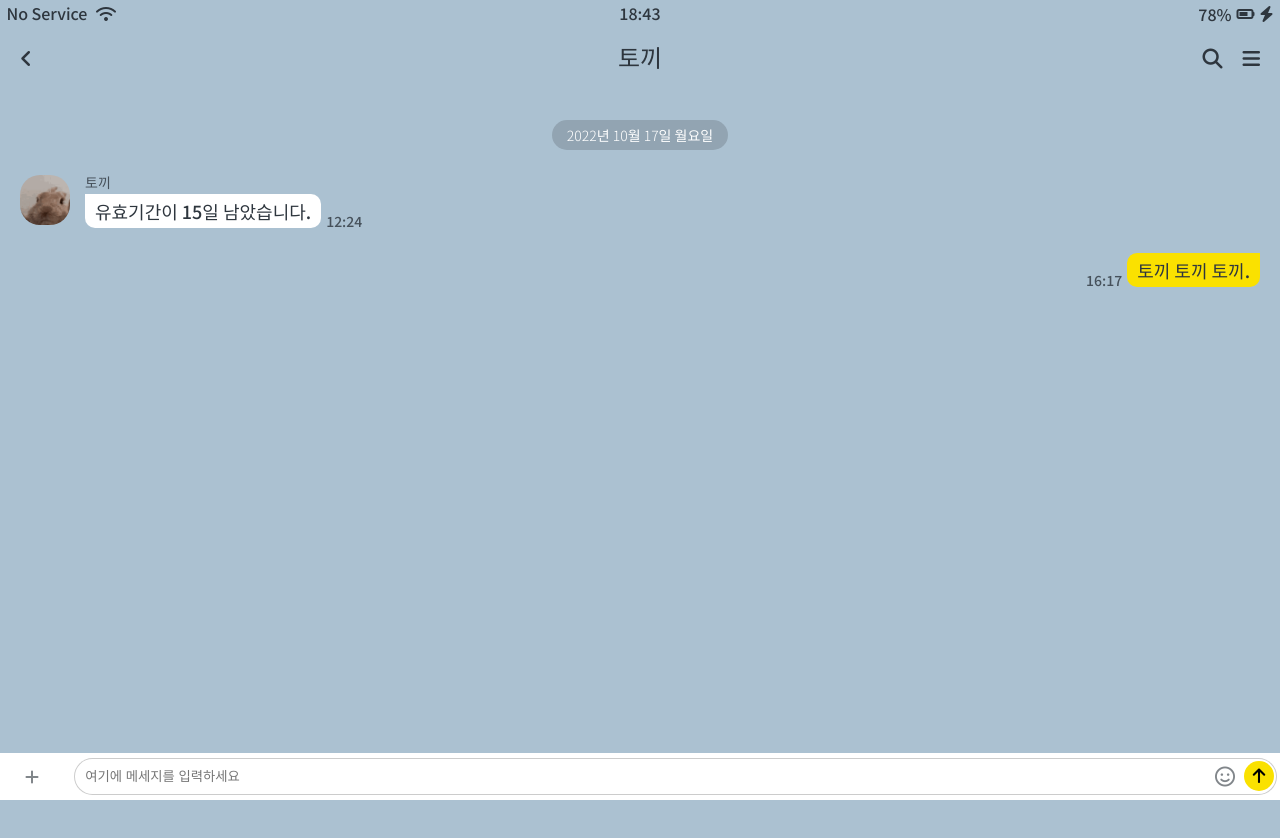
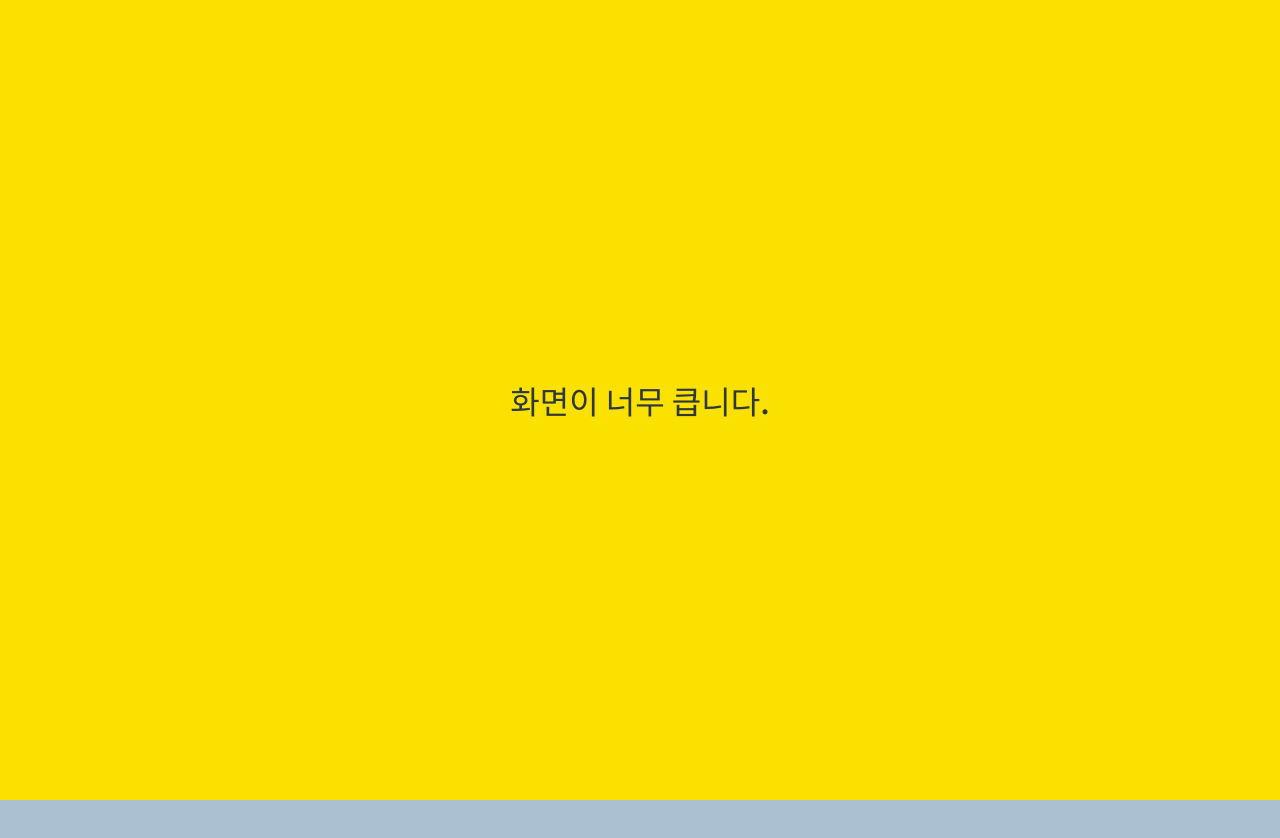
Before and after one commit to krapli441/klonekoding2022, a plain HTML site: page chatting.html in a window 1280 px wide. Shown: the top 838 px of the page. Drawn offline with Linux system fonts and the light colour scheme.

Commit message:
2022-10-19
채팅창 애니메이션 추가, 해상도 제한 추가.

```diff
--- /dev/null
+++ b/CSS/components/no-mobile.css
@@ -0,0 +1,18 @@
+#no-mobile {
+    position: absolute;
+    z-index:99;
+    height: 100vh;
+    width: 100vw;
+    background-color: var(--yellow);
+    display: flex;
+    top:0;
+    justify-content: center;
+    align-items: center;
+    font-size: 32px;
+}
+
+@media screen and (max-width:525px) {
+    #no-mobile {
+        display: none;
+    }
+}
--- a/CSS/components/screen-header.css
+++ b/CSS/components/screen-header.css
@@ -41,3 +41,19 @@
     margin-top:-20px;
 
 }
+
+@keyframes rotategoc {
+    from {
+        transform: none;
+    }
+
+    to {
+        transform: rotateZ(360deg);
+    }
+
+}
+
+
+.screen-header__icons .fa-gear:hover {
+    animation: rotategoc 2s ease-in-out infinite;
+}
--- a/CSS/screens/chat.css
+++ b/CSS/screens/chat.css
@@ -1,6 +1,6 @@
 #chat-screen {
     background-color: #abc1d1;
-    height: 11000vh;
+    height: 100vh;
 }
 
 #chat-screen .alt-header,
@@ -23,11 +23,80 @@
 
 
 
+@keyframes fadein {
+
+    from {
+        transform: translateY(20px);
+        opacity: 0;
+    }
+
+    to {
+        opacity: 1;
+    }
+
+}
+
+@keyframes imgfadein {
+
+    from {
+        transform:translateX(30px);
+        opacity: 0;
+    }
+
+    to {
+        opacity: 1;
+    }
+}
+
+@keyframes textfadein {
+
+    from {
+        transform: translateX(30px);
+        opacity: 0;
+    }
+
+    to {
+        opacity: 1;
+    }
+}
+
+@keyframes mytextfadein {
+
+    from {
+        transform: translateX(-30px);
+        opacity: 0;
+    }
+
+    to {
+        opacity: 1;
+    }
+}
+
+.chat__timestamp {
+    animation: fadein 0.3s ease-in-out;
+}
+
+.message-row img {
+    animation: imgfadein 0.5s ease-in-out;
+}
+
+
+.message-row__content {
+    animation: textfadein 0.6s ease-in-out;
+}
+
+.message-row__me {
+    animation: mytextfadein 0.6s ease-in-out;
+
+}
+
+
 .main-chat {
-    margin-top: 120px;
+    margin-top: 130px;
     display: flex;
     flex-direction: column;
     align-items: center;
+
 }
 
 .chat__timestamp {
@@ -65,7 +134,7 @@
     align-items: flex-end;
 }
 
-.message__bubble {
+.message__bubble, .message__bubble__me {
     background-color: white;
     padding: 8px 10px;
     font-size:18px;
@@ -82,7 +151,7 @@
 
 
 
-.message-row__me .message__bubble {
+.message-row__me .message__bubble, .message__bubble__me {
     background-color: var(--yellow);
     border-radius: 10px;
     border-top-right-radius: 0px;
@@ -109,12 +178,13 @@
 }
 
 .reply .reply__column:first-child {
-    width: 4%;
+    width: 5%;
 }
 
 .reply .reply__column:last-child {
-    width: 96%;
+    width: 95%;
     position:relative;
+    display: block;
 }
 
 .reply input {
@@ -123,12 +193,14 @@
     width: 100%;
     border:var(--main-border);
     border-radius: 20px;
+    transition: all 0.3s ease-in-out;
 }
+
 
 .reply__column:last-child > i,
 .reply__column:last-child button {
     position:absolute;
-    right:-19px;
+    right:-15px;
     top:3px;
 }
 
@@ -157,3 +229,23 @@
 .reply__column button i {
     opacity: 1;
 }
+
+
+.reply .reply__column:first-child,
+.reply .fa-face-smile,
+.reply button {
+    transition: opacity 0.3s ease-in-out;
+}
+
+
+.reply:focus-within .reply__column:first-child,
+.reply:focus-within .fa-face-smile,
+.reply:focus-within button
+ {
+    opacity: 0;
+}
+
+.reply:focus-within input {
+    width: 92vw;
+    transform:translateX(-10%);
+}
--- a/CSS/screens/find.css
+++ b/CSS/screens/find.css
@@ -105,3 +105,29 @@
     margin-left:3px;
     font-size: 12px;
 }
+
+.open-post__heart-count:hover i {
+    will-change: transform;
+    animation: heartbeat 0.4s linear infinite;
+}
+
+@keyframes heartbeat {
+
+    0% {
+        color:white;
+        transform: none;
+
+    }
+
+    50% {
+        color:tomato;
+        transform:scale(1.2);
+
+    }
+
+    100% {
+        color:white;
+        transform: none;
+    }
+
+}
--- a/CSS/style.css
+++ b/CSS/style.css
@@ -11,6 +11,7 @@
 @import "components/user-component.css";
 @import "components/badge.css";
 @import "components/icon-row.css";
+@import "components/no-mobile.css";
 
 /* Screens */
 
@@ -21,6 +22,7 @@
 @import "screens/settings.css";
 @import "screens/chat.css";
 
+
 body {
     color: #2e363e;
     font-family: 'Noto Sans KR', sans-serif;
--- a/chatting.html
+++ b/chatting.html
@@ -56,10 +56,10 @@
     </div>
 
     <div class="message-row message-row__me">
-        <div class="message-row__content">
+        <div class="message-row__content__me">
             <div class="message__info">
-                <span class="message__time">16:17</span>
-                <span class="message__bubble">토끼 토끼 토끼.</span>
+                <span class="message__time__me">16:17</span>
+                <span class="message__bubble__me">토끼 토끼 토끼.</span>
                 </div>
         </div>
     </div>
@@ -86,7 +86,9 @@
 
 
 
-
+<div id="no-mobile">
+    <span>화면이 너무 큽니다.</span>
+</div>
 
 
     <script src="https://kit.fontawesome.com/e01e30d3f8.js" crossorigin="anonymous">
```
Also changed, not shown: chat.html (+3 -1 lines), find.html (+3 -1 lines), friends.html (+5 -1 lines), index.html (+4 -0 lines), more.html (+3 -1 lines), settings.html (+4 -0 lines).
